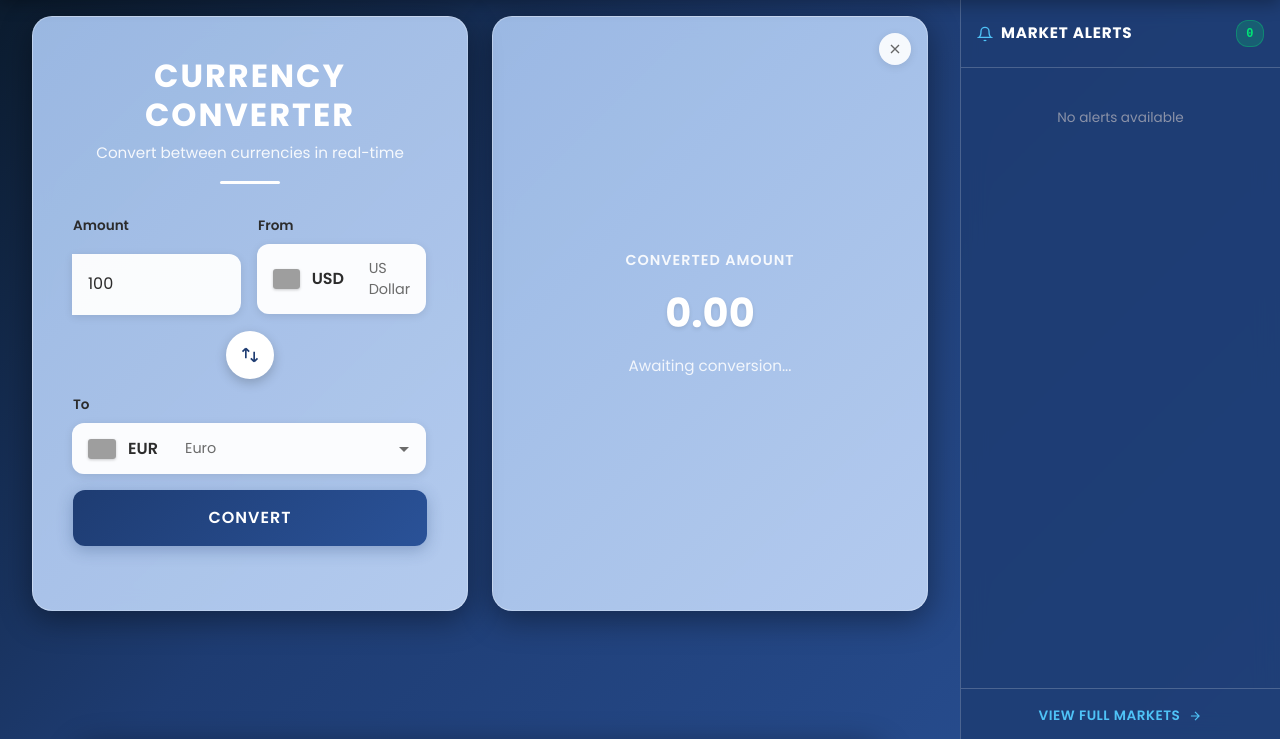
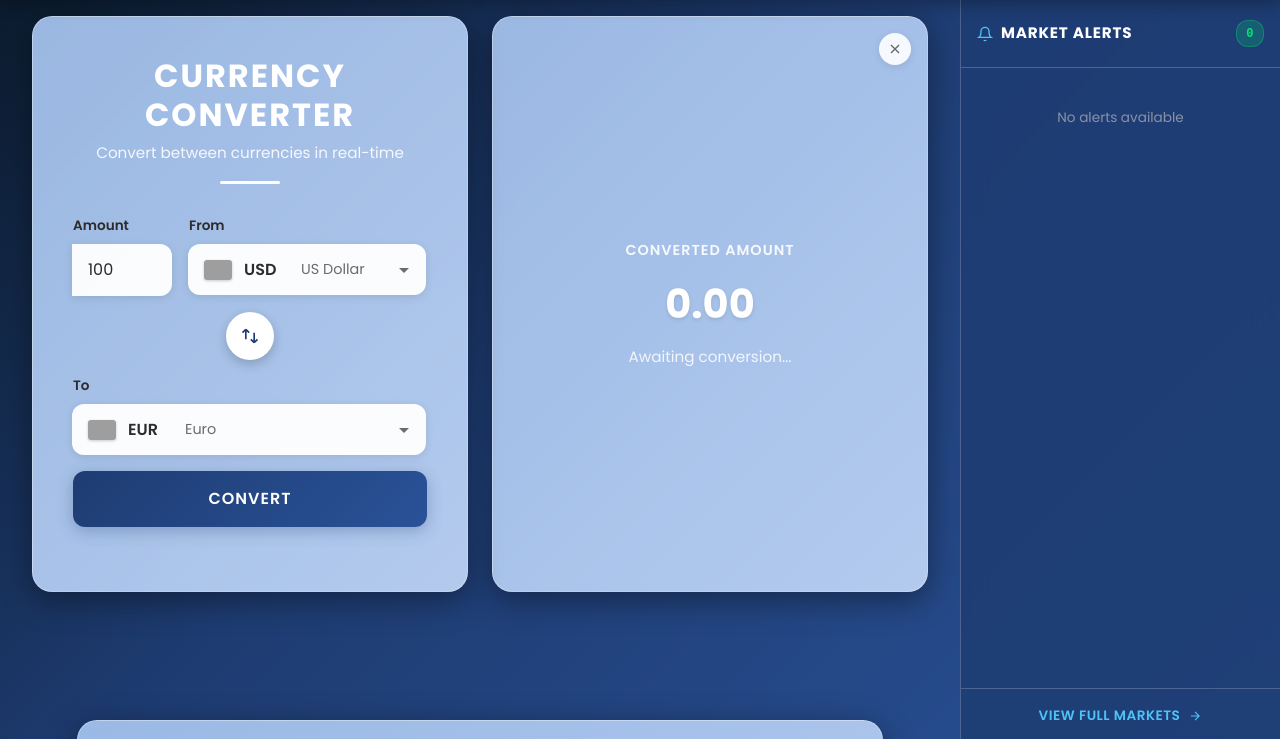
Before and after one commit to AlFrances/proyecto-final, a PHP site: page /homepage.php in a window 1280 px wide. Shown: the part 71-810 px from the top of the page. Run offline with PHP 8.4, Linux system fonts and the light colour scheme; grey boxes are pictures that could not be loaded.

Commit message:
Fix currency name wrapping in trigger - nowrap + wider selector column
Co-Authored-By: Claude Opus 4.6 <noreply@anthropic.com>

```diff
--- a/homepage.css
+++ b/homepage.css
@@ -50,6 +50,15 @@
   display: flex;
   gap: 1rem;
   margin-bottom: 1rem;
+}
+
+/* Amount gets fixed narrow width; From/To selector gets the rest */
+.currency-row .input-group:first-child {
+  flex: 0 0 100px;
+}
+
+.currency-row .input-group:last-child {
+  flex: 1;
 }
 
 .input-group {
@@ -152,6 +161,9 @@ select option {
   flex: 1;
   color: #6b6b6b;
   font-size: 0.9rem;
+  white-space: nowrap;
+  overflow: hidden;
+  text-overflow: ellipsis;
 }
 
 .dropdown-arrow {
```
